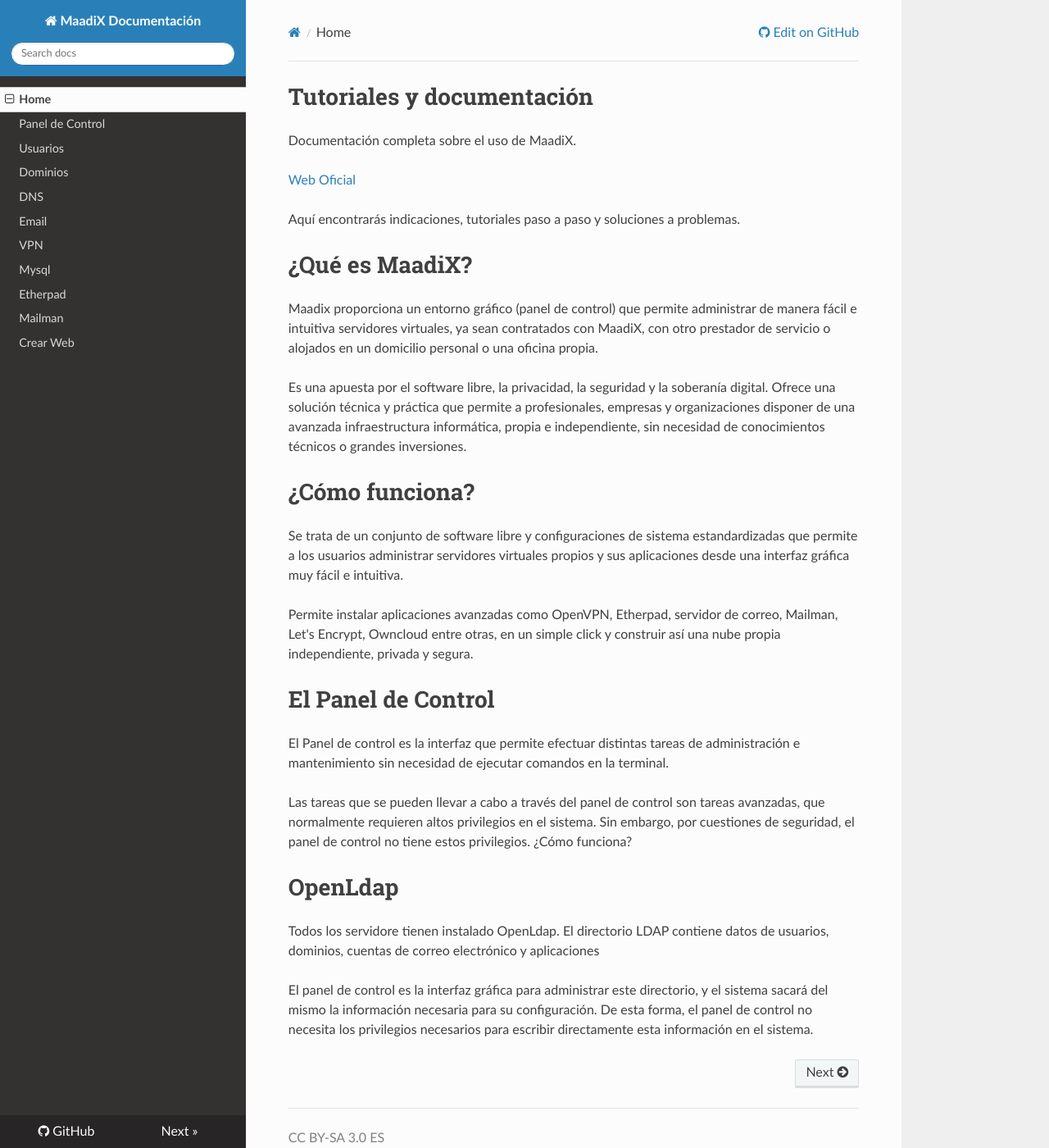
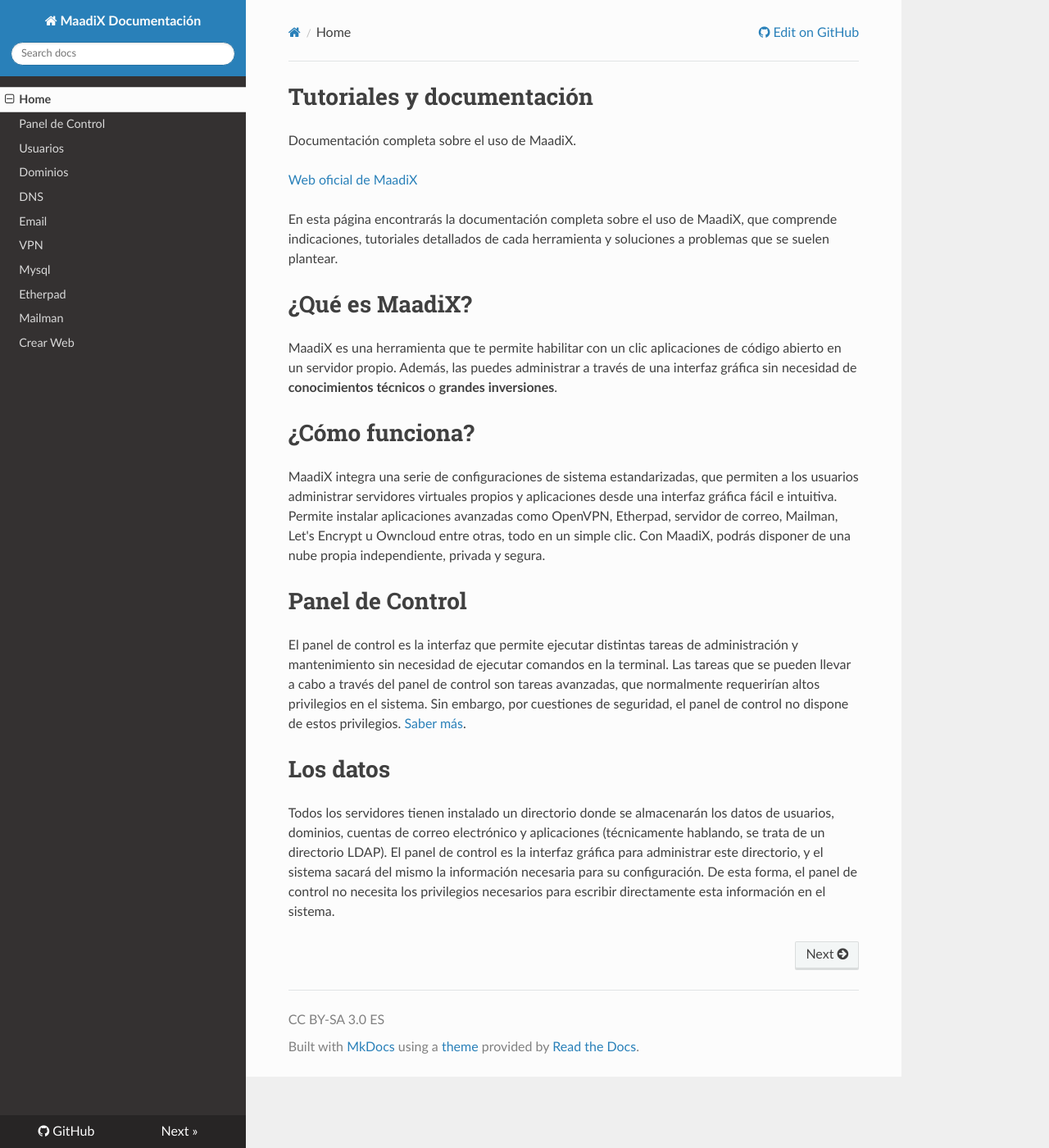
Before and after one commit to MaadixNet/docs, an MkDocs documentation site: the page built from docs/index.md, in a window 1280 px wide and 1400 px high. Shown: the whole window at 82% size. Built offline with MkDocs 1.6.1, drawn with Linux system fonts in a browser that asks for light colours; nearby versions of some CDN libraries; old or Windows-style settings are respelled for this version of MkDocs.

```diff
--- a/docs/index.md
+++ b/docs/index.md
@@ -2,29 +2,23 @@
 
 Documentación completa sobre el uso de MaadiX.
 
-[Web Oficial](https://maadix.net/)
+[Web oficial de MaadiX](https://maadix.net/)
 
-Aquí encontrarás indicaciones, tutoriales paso a paso  y soluciones  a problemas.
+En esta página encontrarás la documentación completa sobre el uso de MaadiX, que comprende indicaciones, tutoriales detallados de cada herramienta y soluciones a problemas que se suelen plantear.
 
 # ¿Qué es MaadiX?
-Maadix proporciona un entorno gráfico (panel de control) que permite administrar de manera fácil e intuitiva servidores virtuales, ya sean contratados con MaadiX, con otro prestador de servicio o alojados en un domicilio personal o una oficina propia.
 
-Es una apuesta por el software libre, la privacidad, la seguridad y la soberanía digital. Ofrece una solución técnica y práctica que permite a profesionales, empresas y organizaciones disponer de una avanzada infraestructura informática, propia e independiente, sin necesidad de conocimientos técnicos o grandes inversiones.
+MaadiX es una herramienta que te permite habilitar con un clic aplicaciones de código abierto en un servidor propio. Además, las puedes administrar a través de una interfaz gráfica sin necesidad de **conocimientos técnicos** o **grandes inversiones**.
 
 # ¿Cómo funciona?
 
-Se trata de un conjunto de software libre y configuraciones de sistema estandardizadas que permite a los usuarios administrar servidores virtuales propios y sus aplicaciones desde una interfaz gráfica muy fácil e intuitiva.
+MaadiX integra una serie de configuraciones de sistema estandarizadas, que permiten a los usuarios administrar servidores virtuales propios y aplicaciones desde una interfaz gráfica fácil e intuitiva. Permite instalar aplicaciones avanzadas como OpenVPN, Etherpad, servidor de correo, Mailman, Let's Encrypt u Owncloud entre otras, todo en un simple clic. Con MaadiX, podrás disponer de una nube propia independiente, privada y segura.
 
-Permite instalar aplicaciones avanzadas como OpenVPN, Etherpad, servidor de correo, Mailman, Let's Encrypt, Owncloud entre otras, en un simple click y construir así una nube propia independiente, privada y segura.
+# Panel de Control
 
-# El Panel de Control
+El panel de control es la interfaz que permite ejecutar distintas tareas de administración y mantenimiento sin necesidad de ejecutar comandos en la terminal. Las tareas que se pueden llevar a cabo a través del panel de control son tareas avanzadas, que normalmente requerirían altos privilegios en el sistema. Sin embargo, por cuestiones de seguridad, el panel de control no dispone de estos privilegios. [Saber más](https://docs.maadix.net/panel-de-control/).
 
-El Panel de control es la interfaz que permite efectuar distintas tareas de administración e mantenimiento sin necesidad de ejecutar comandos en la terminal.
+# Los datos
 
-Las tareas que se pueden llevar a cabo a través del panel de control son tareas avanzadas, que normalmente requieren altos privilegios en el sistema. Sin embargo, por cuestiones de seguridad, el panel de control no tiene estos privilegios. ¿Cómo funciona?
-
-# OpenLdap
-
-Todos los servidore tienen instalado OpenLdap. El directorio LDAP contiene datos de usuarios, dominios, cuentas de correo electrónico y aplicaciones
-
+Todos los servidores tienen instalado un directorio donde se almacenarán los datos de usuarios, dominios, cuentas de correo electrónico y aplicaciones (técnicamente hablando, se trata de un directorio LDAP).
 El panel de control es la interfaz gráfica para administrar este directorio, y el sistema sacará del mismo la información necesaria para su configuración. De esta forma, el panel de control no necesita los privilegios necesarios para escribir directamente esta información en el sistema.
```
